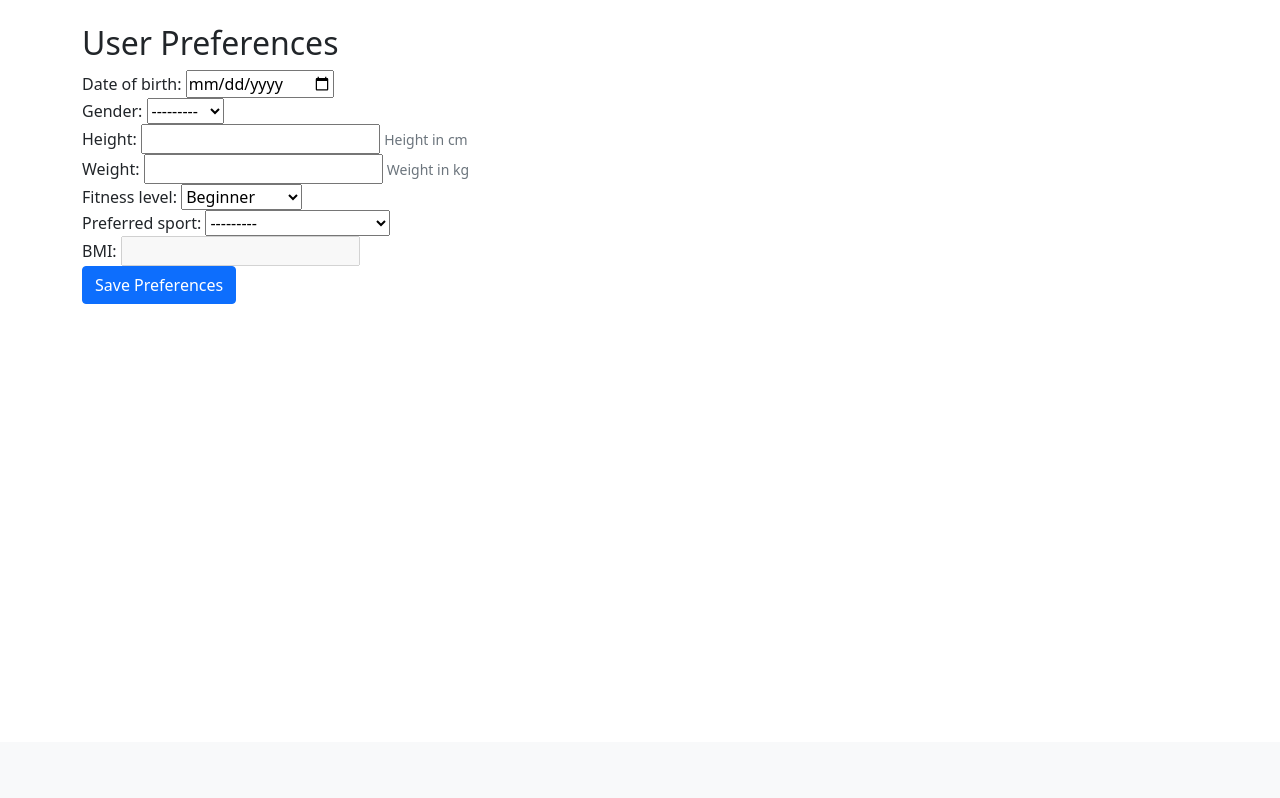
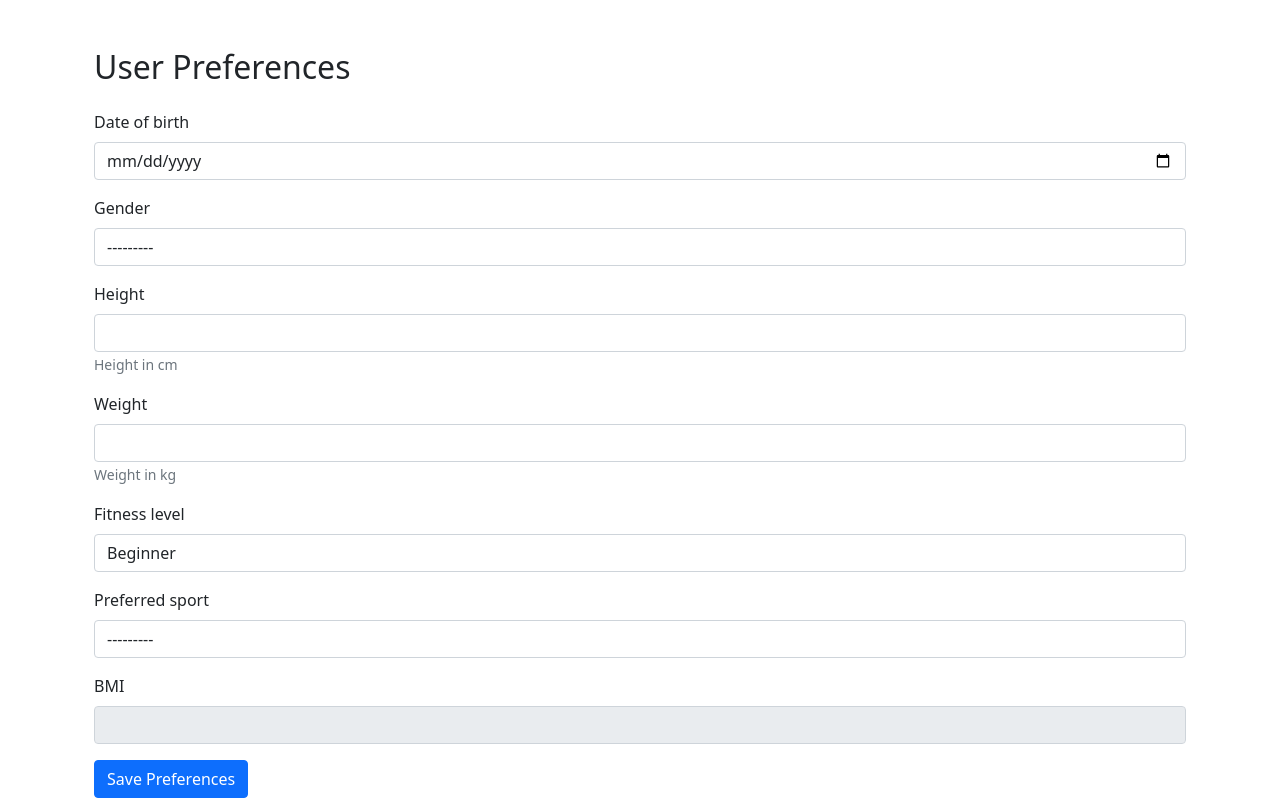
Before and after one commit to JaFi01/goworkout, a Django app: page /preferences/ in a window 1280 px wide. Shown: the part 58-856 px from the top of the page. Before the commit the page ends 362 px from the top, so only its background shows below. Run offline with Django 5.2, Linux system fonts and the light colour scheme; the visitor is signed in with stand-in values (Sample User, id 1); parts of the project's set-up code (start-up, migrations or seed data) failed here and were passed over.

Commit message:
form styling

```diff
--- a/exercises/templates/exercises/user_preferences.html
+++ b/exercises/templates/exercises/user_preferences.html
@@ -1,28 +1,31 @@
 {% extends 'base.html' %}
 
 {% block content %}
-  <h2>User Preferences</h2>
-  {% if messages %}
-    <ul class="messages">
-      {% for message in messages %}
-        <li{% if message.tags %} class="{{ message.tags }}"{% endif %}>{{ message }}</li>
-      {% endfor %}
-    </ul>
-  {% endif %}
-  <form method="post">
+<div class="container mt-5">
+  <h2 class="mb-4">User Preferences</h2>
+
+  <form method="post" class="needs-validation" novalidate>
     {% csrf_token %}
     {% for field in form %}
-      <div class="form-group">
-        {{ field.label_tag }}
-        {{ field }}
+      <div class="mb-3">
+        <label for="{{ field.id_for_label }}" class="form-label">{{ field.label }}</label>
+        {% if field.field.widget.input_type == "checkbox" %}
+          <div class="form-check">
+            {{ field }}
+            <label class="form-check-label" for="{{ field.id_for_label }}">{{ field.label }}</label>
+          </div>
+        {% else %}
+          {{ field }}
+        {% endif %}
         {% if field.help_text %}
           <small class="form-text text-muted">{{ field.help_text }}</small>
         {% endif %}
         {% for error in field.errors %}
-          <div class="alert alert-danger">{{ error }}</div>
+          <div class="invalid-feedback d-block">{{ error }}</div>
         {% endfor %}
       </div>
     {% endfor %}
     <button type="submit" class="btn btn-primary">Save Preferences</button>
   </form>
+</div>
 {% endblock %}
--- a/exercises/views.py
+++ b/exercises/views.py
@@ -1,3 +1,4 @@
+from django import forms
 from django.http import HttpResponseRedirect, JsonResponse
 from django.shortcuts import render
 from django.views import View
@@ -26,9 +27,17 @@ class UserRegistrationView(SuccessMessageMixin, CreateView):
     success_url = reverse_lazy('user_preferences')
     success_message = "Your account was created successfully. Please set your preferences."
 
+    def get_form(self, form_class=None):
+        form = super().get_form(form_class)
+        for field in form.fields.values():
+            if not isinstance(field.widget, forms.CheckboxInput):
+                field.widget.attrs['class'] = 'form-control'
+            else:
+                field.widget.attrs['class'] = 'form-check-input'
+        return form
+
     def form_valid(self, form):
         response = super().form_valid(form)
-        # Log the user in after registration
         login(self.request, self.object)
         return response
 
@@ -58,7 +67,11 @@ class UserPreferencesView(LoginRequiredMixin, SuccessMessageMixin, UpdateView):
     def get_form(self, form_class=None):
         form = super().get_form(form_class)
         form.fields['bmi'].initial = round(self.object.bmi, 2) if self.object.bmi is not None else None
+        for field in form.fields.values():
+            if not isinstance(field.widget, forms.CheckboxInput):
+                field.widget.attrs.update({'class': 'form-control'})
         return form
+
 
 #WORKOUTS
 class WorkoutRoutineListView(LoginRequiredMixin, ListView):
```
Also changed, not shown: exercises/templates/exercises/register.html (+23 -6 lines).
